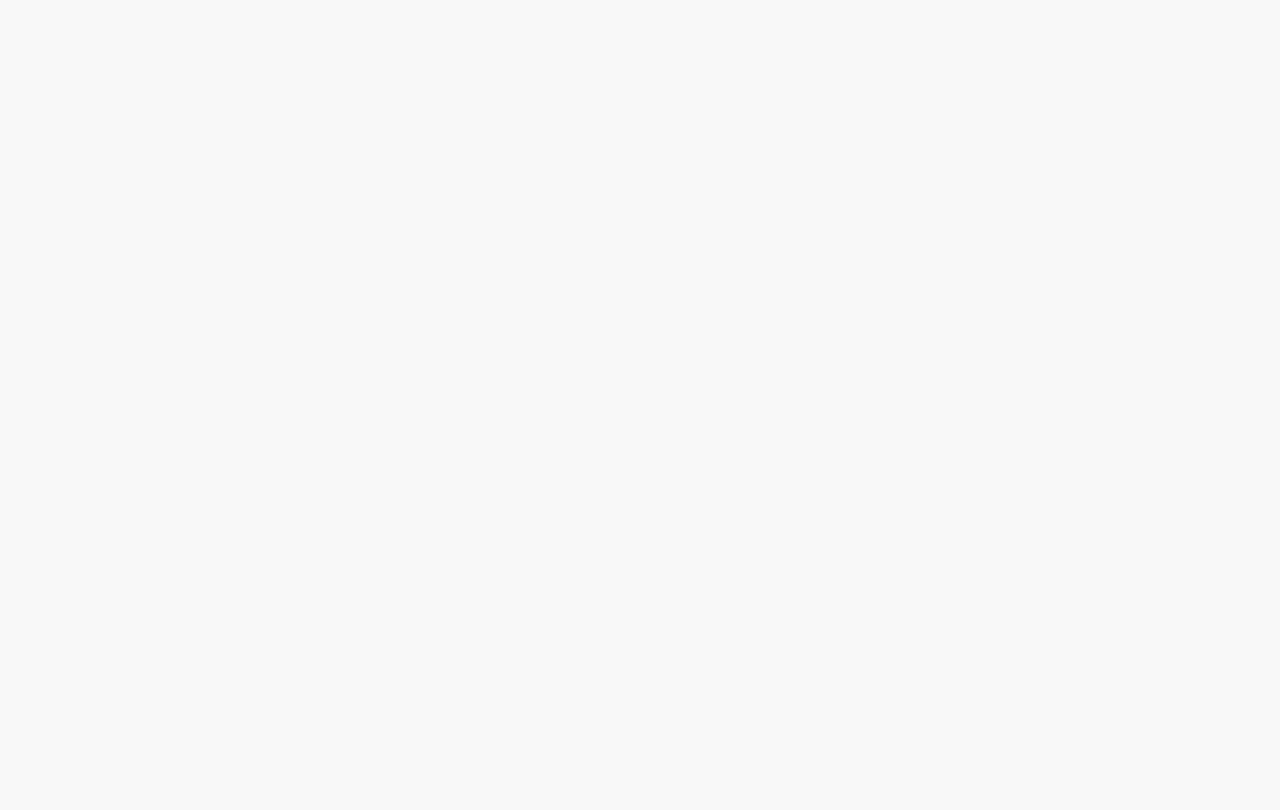
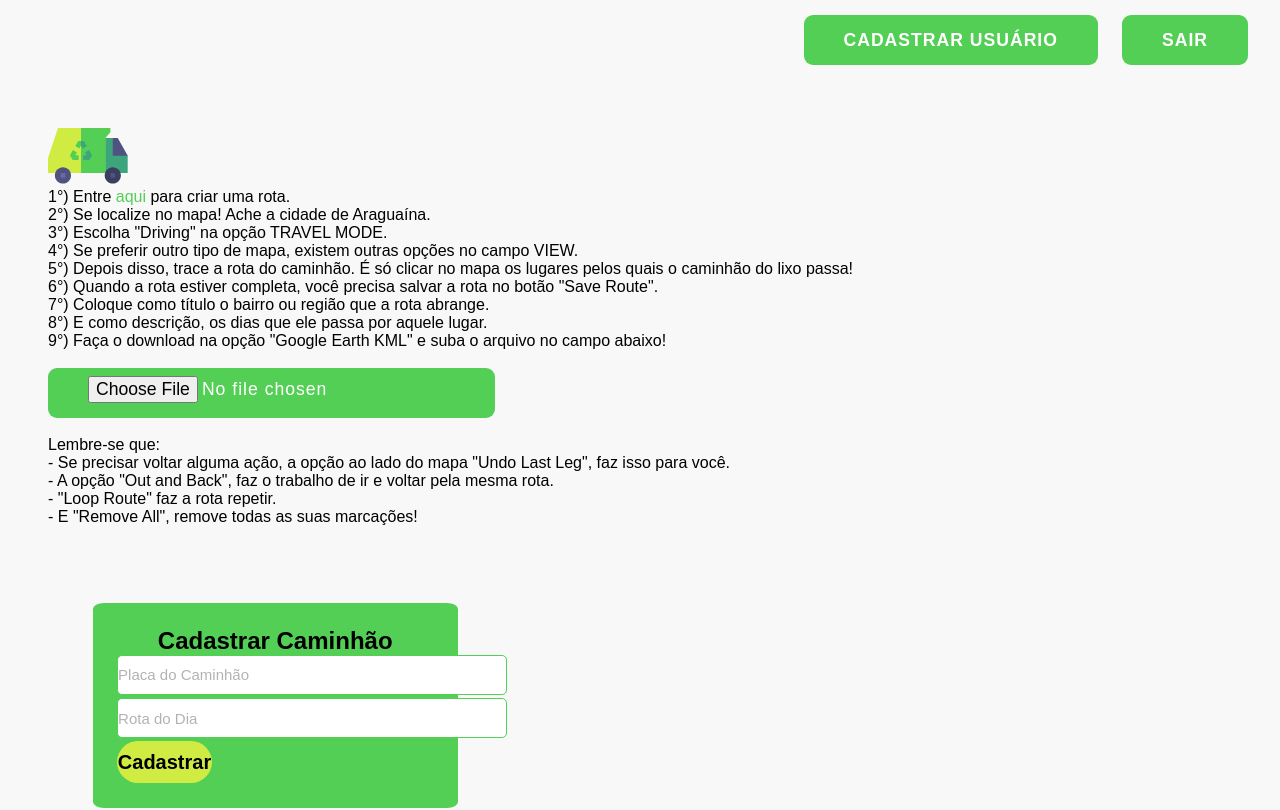
Before and after one commit to coleta-facil/coleta-facil-core, a React (Create React App) app in the folder web/: page /routes in a window 1280 px wide. Shown: the top 810 px of the page. Built offline with nearby package versions, Linux system fonts and the light colour scheme.

Commit message:
Login e Rotas, estilização e index

```diff
--- /dev/null
+++ b/web/src/components/BaseButton/index.js
@@ -0,0 +1,17 @@
+import React from "react";
+import "./style.scss";
+
+export default function BaseButton(props) {
+  const { type = "button", style, children } = props;
+
+  return (
+    <button
+      className="base-button"
+      type={type}
+      style={style}
+      onClick={props.onClick}
+    >
+      {children}
+    </button>
+  );
+}
--- /dev/null
+++ b/web/src/components/BaseButton/style.scss
@@ -0,0 +1,16 @@
+.base-button {
+  width: 100%;
+  max-width: 250px;
+  min-width: max-content;
+  height: 42px;
+  border-radius: 9999px;
+  font-weight: bold;
+  font-size: 20px;
+  color: rgb(0, 0, 0);
+  background-color: #d0ec43;
+  align-self: center;
+  &:hover {
+    background-color: #d0ec43;
+    transform: scale(0.97);
+  }
+}
--- /dev/null
+++ b/web/src/pages/Login/index.js
@@ -0,0 +1,83 @@
+import React, { useState } from "react";
+import { Link, useHistory } from "react-router-dom";
+import "./style.scss";
+
+import Header from "../../components/Header";
+import PageWrapper from "../../components/PageWrapper";
+
+import logo from "../../assets/icons/logo.svg";
+import voltar from "../../assets/icons/back.svg";
+import BaseButton from "../../components/BaseButton";
+
+const Login = () => {
+  const history = useHistory();
+
+  const [form, setForm] = useState({ email: "", password: "" });
+  const [showPass, setShowPass] = useState(false);
+  const [recPass, setRecPass] = useState("");
+
+  function handleInputChange(event) {
+    const { value, name } = event.target;
+    setForm((prev) => ({ ...prev, [name]: value }));
+  }
+
+  async function submitForm(event) {
+    event.preventDefault();
+    var email = document.getElementById("email").value;
+    var pass = document.getElementById("pass").value;
+
+    var reg = /^\w+([-+.']\w+)*@\w+([-.]\w+)*\.\w+([-.]\w+)*$/;
+    if (!reg.test(email)) alert("Email inválido!");
+    else {
+      history.push("/routes");
+    }
+  }
+
+  return (
+    <PageWrapper footerImage>
+      <div className="login-page page-content">
+        <Header justifyContent="flex-start">
+          <Link className="link-go-back" to="/">
+            <img src={voltar} className="icon-go-back" alt="back" />
+          </Link>
+        </Header>
+
+        <div className="body">
+          <div className="login-body">
+            <img src={logo} className="login-icon" alt="logo" />
+            <div>
+              <h1>Acesse o painel gerencial da sua cidade.</h1>
+            </div>
+          </div>
+
+          <div className="login-panel">
+            <h2>Acesse sua Conta</h2>
+            <form onSubmit={submitForm} className="form-group">
+              <input
+                type="text"
+                name="email"
+                id="email"
+                placeholder="Login"
+                value={form.email}
+                onChange={handleInputChange}
+              />
+
+              <input
+                type="password"
+                name="password"
+                id="pass"
+                placeholder="Senha"
+                value={form.password}
+                onChange={handleInputChange}
+              />
+
+              <BaseButton type={"submit"}>Entrar</BaseButton>
+            </form>
+          </div>
+        </div>
+      </div>
+    </PageWrapper>
+  );
+};
+
+export default Login;
--- /dev/null
+++ b/web/src/pages/Login/style.scss
@@ -0,0 +1,68 @@
+@import "../../assets/styles/variables";
+@import "../../assets/styles/mixins";
+
+.login-page {
+  .link-go-back {
+    display: flex;
+    justify-content: center;
+    align-items: center;
+    font-size: 1rem;
+
+    &:hover {
+      border-radius: 50%;
+      background-color: rgb(228, 228, 228);
+    }
+
+    .icon-go-back {
+      height: 6vmin;
+      min-height: 50px;
+      max-height: 60px;
+      cursor: pointer;
+    }
+  }
+
+  .login-body {
+    float: right;
+    padding: 5rem;
+  }
+
+  .login-icon {
+    height: 6vmin;
+    pointer-events: none;
+    float: right;
+  }
+}
+
+.login-panel {
+  float: left;
+  width: 30%;
+  padding: 2%;
+  background-color: $green;
+  border-radius: 3%;
+  color: rgb(0, 0, 0);
+  text-align: center;
+  margin: 5%;
+
+  > form.form-group {
+    size: 30%;
+    background-color: $green;
+    text-align: right;
+    display: flex;
+    flex-direction: column;
+    width: 30%;
+
+    input {
+      font-weight: 500;
+      font-size: 15px;
+      height: 40px;
+      width: 390px;
+      margin-bottom: 0.2rem;
+      border: solid 1px $green;
+      border-radius: 5px;
+      background-color: #fff;
+      &::placeholder {
+        color: rgba(0, 0, 0, 0.3);
+      }
+    }
+  }
+}
--- /dev/null
+++ b/web/src/pages/Rotas/index.js
@@ -0,0 +1,149 @@
+import React, { useState } from "react";
+import { Link, useHistory } from "react-router-dom";
+import logo from "../../assets/icons/logo.svg";
+import "../../assets/styles/global.scss";
+import "./style.scss";
+import "../Welcome/style.scss";
+import "../Login/style.scss";
+import PageWrapper from "../../components/PageWrapper";
+import Header from "../../components/Header";
+import BaseButton from "../../components/BaseButton";
+
+const Rotas = () => {
+  const history = useHistory();
+
+  const [form, setForm] = useState({ placa: "", rota: "", code: "" });
+
+  function handleInputChange(event) {
+    const { value, name } = event.target;
+    setForm((prev) => ({ ...prev, [name]: value }));
+  }
+
+  async function submitForm(event) {
+    event.preventDefault();
+    var placa = document.getElementById("placa").value;
+    var rota = document.getElementById("rota").value;
+    var codigo = document.getElementById("code").value;
+
+    const regexPlaca = /^[a-zA-Z]{3}[0-9]{4}$/;
+
+    if (!regexPlaca.test(placa)) alert("Dados inválidos!");
+    else {
+      alert(codigo);
+    }
+  }
+
+  const randomCode = (len) => {
+    let code = "";
+    do {
+      code += Math.random().toString(36).substr(2);
+    } while (code.length < len);
+    return code;
+  };
+
+  return (
+    <PageWrapper footerImage>
+      <div className="rotas-page page-content">
+        <Header>
+          <button className="button" onClick={() => history.push("/cadastro")}>
+            Cadastrar Usuário
+          </button>
+          <button className="button" onClick={() => history.push("/login")}>
+            Sair
+          </button>
+        </Header>
+
+        <div className="rotas-body">
+          <img src={logo} className="logo" alt="logo" />
+          <ol>
+            <li>
+              1°{")"} Entre{" "}
+              <a
+                className="link-routes"
+                href="https://www.maps.ie/map-my-route/"
+              >
+                aqui
+              </a>{" "}
+              para criar uma rota.
+            </li>
+            <li>2°{")"} Se localize no mapa! Ache a cidade de Araguaína.</li>
+            <li>3°{")"} Escolha "Driving" na opção TRAVEL MODE.</li>
+            <li>
+              4°{")"} Se preferir outro tipo de mapa, existem outras opções no
+              campo VIEW.
+            </li>
+            <li>
+              5°{")"} Depois disso, trace a rota do caminhão. É só clicar no
+              mapa os lugares pelos quais o caminhão do lixo passa!
+            </li>
+            <li>
+              6°{")"} Quando a rota estiver completa, você precisa salvar a rota
+              no botão "Save Route".
+            </li>
+            <li>
+              7°{")"} Coloque como título o bairro ou região que a rota abrange.{" "}
+            </li>
+            <li>
+              8°{")"} E como descrição, os dias que ele passa por aquele lugar.
+            </li>
+            <li>
+              9°{")"} Faça o download na opção "Google Earth KML" e suba o
+              arquivo no campo abaixo!
+            </li>
+          </ol>
+          <br />
+          <input type="hidden" name="MAX_FILE_SIZE" value="4194304" />
+          <input className="button-file" type="file" /> <br /> <br />
+          Lembre-se que: <br />
+          <ul>
+            <li>
+              - Se precisar voltar alguma ação, a opção ao lado do mapa "Undo
+              Last Leg", faz isso para você.
+            </li>
+            <li>
+              - A opção "Out and Back", faz o trabalho de ir e voltar pela mesma
+              rota.
+            </li>
+            <li>- "Loop Route" faz a rota repetir.</li>
+            <li>- E "Remove All", remove todas as suas marcações!</li>
+          </ul>
+        </div>
+
+        <div className="login-panel">
+          <h2>Cadastrar Caminhão</h2>
+          <form onSubmit={submitForm} className="form-group">
+            <input
+              type="text"
+              name="placa"
+              id="placa"
+              placeholder="Placa do Caminhão"
+              value={form.placa}
+              onChange={handleInputChange}
+            />
+
+            <input
+              type="text"
+              name="rota"
+              id="rota"
+              placeholder="Rota do Dia"
+              value={form.rota}
+              onChange={handleInputChange}
+            />
+            <input
+              type="hidden"
+              name="code"
+              id="code"
+              value={randomCode(10)}
+              onChange={handleInputChange}
+              readOnly
+            />
+
+            <BaseButton type={"submit"}>Cadastrar</BaseButton>
+          </form>
+        </div>
+      </div>
+    </PageWrapper>
+  );
+};
+
+export default Rotas;
--- /dev/null
+++ b/web/src/pages/Rotas/style.scss
@@ -0,0 +1,24 @@
+@import "../../assets/styles/variables";
+@import "../../assets/styles/mixins";
+
+.rotas-page {
+  .rotas-body {
+    padding: 1rem;
+  }
+
+  .button-file {
+    width: max-content;
+    padding: 0.5rem 2.5rem;
+    height: 50px;
+    font-size: 1.1rem;
+    letter-spacing: 1px;
+    color: rgb(255, 255, 255);
+    background-color: $green;
+    border: none;
+    border-radius: 9px;
+  }
+}
+
+.link-routes {
+  color: $green;
+}
--- a/web/src/pages/Welcome/index.js
+++ b/web/src/pages/Welcome/index.js
@@ -13,8 +13,6 @@ function Home() {
     <PageWrapper footerImage>
       <div className="home-page page-content">
         <Header>
-          <Link to="#">Dicas de Reciclagem</Link>
-          <Link to="#">Saiba Mais</Link>
           <button className="button" onClick={() => history.push("/login")}>
             Entrar
           </button>
--- a/web/src/routes.js
+++ b/web/src/routes.js
@@ -3,6 +3,8 @@ import React from "react";
 import { BrowserRouter, Redirect, Route, Switch } from "react-router-dom";
 import { isAuthenticated } from "./auth";
 import Welcome from "./pages/Welcome";
+import Login from "./pages/Login";
+import Rotas from "./pages/Rotas";
 
 const PrivateRoute = ({ component: Component, ...rest }) => (
   <Route
@@ -21,6 +23,8 @@ const Routes = () => (
   <BrowserRouter>
     <Switch>
       <Route exact path="/" component={Welcome} />
+      <Route exact path="/login" component={Login} />
+      <PrivateRoute exact path="/routes" component={Rotas} />
     </Switch>
   </BrowserRouter>
 );
```
Also changed, not shown: web/src/assets/icons/back.svg (added).
